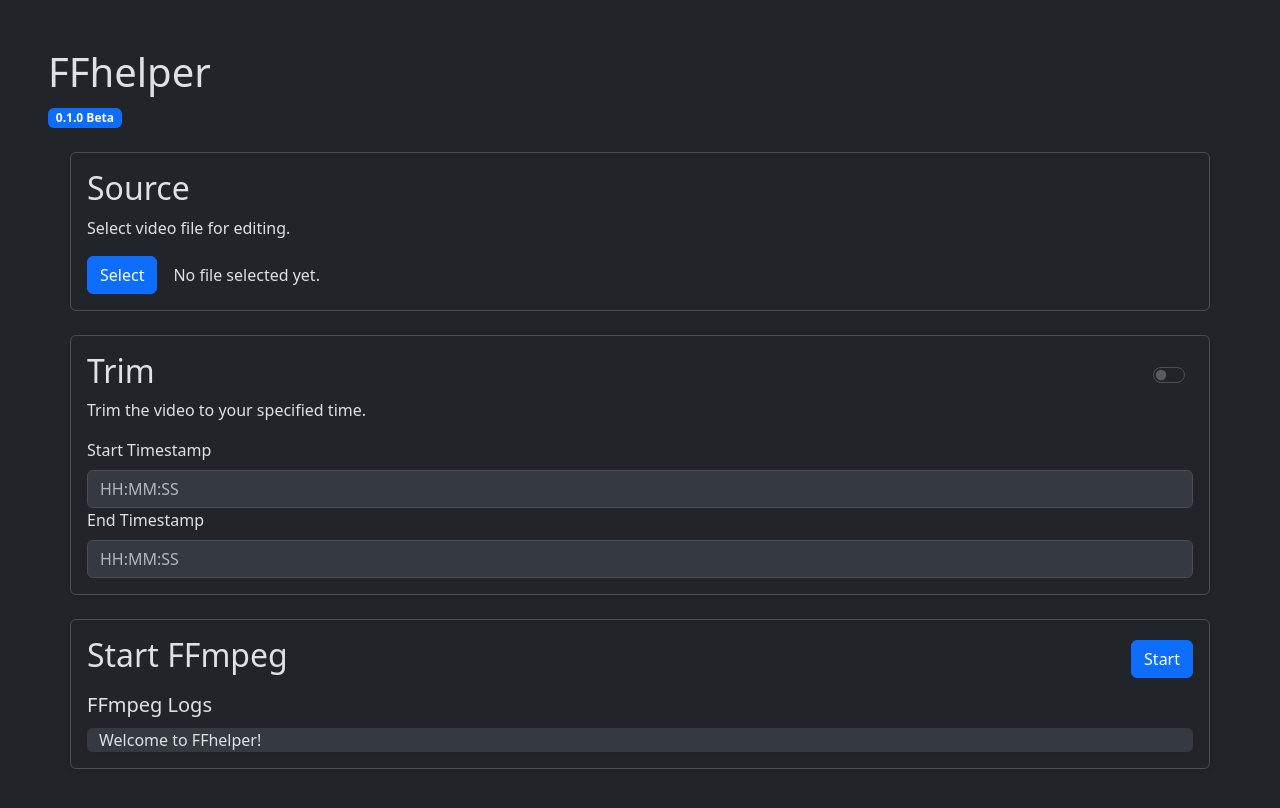
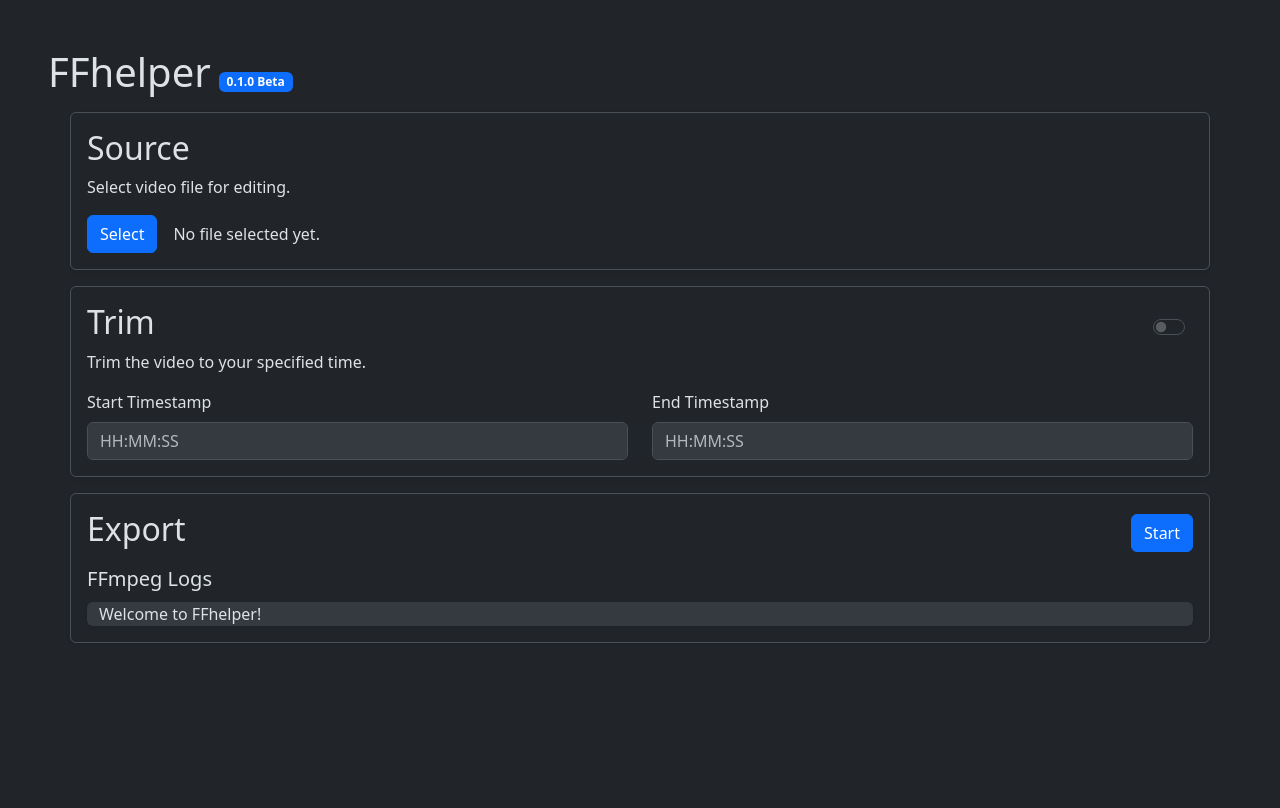
Before and after one commit to carince/FFhelper, a React (Create React App) app: page / in a window 1280 px wide. Shown: the top 808 px of the page. Built offline with nearby package versions, Linux system fonts and the light colour scheme.

Commit message:
package: cleanup forms: cleanup & fix margins

```diff
--- a/src/pages/App.tsx
+++ b/src/pages/App.tsx
@@ -1,22 +1,21 @@
-import React from 'react'
 import SelectFile from './forms/SelectFile'
 import Trim from './forms/Trim';
-import Run from './forms/Run'
+import Export from './forms/Export'
 
 import { Badge, Col, Stack } from 'react-bootstrap';
 
 export default function App() {
   return (
     <div className="App p-5 col">
-      <Stack gap={4}>
-        <Col>
-          <h1> FFhelper </h1>
-          <Badge>0.1.0 Beta</Badge>
+      <Stack gap={3}>
+        <Col className="d-flex">
+          <h1 className="m-0"> FFhelper </h1>
+          <Badge className="align-self-end ms-2 mb-1">0.1.0 Beta</Badge>
         </Col>
 
         <SelectFile />
         <Trim />
-        <Run />
+        <Export />
       </Stack>
     </div>
   );
--- a/src/pages/forms/Run.tsx
+++ b/src/pages/forms/Export.tsx
@@ -4,16 +4,16 @@
     window.api.run()
 }
 
-export default function Run() {
+export default function Export() {
     return (
-        <Container className="Run border rounded shadow-sm p-3">
-            <Row className="Run-Title">
+        <Container className="Export border rounded shadow-sm p-3">
+            <Row className="Title">
                 <Col className="d-flex justify-content-between align-items-center mb-2">
-                    <h2> Start FFmpeg </h2>
+                    <h2> Export </h2>
                     <Button onClick={run} > Start </Button>
                 </Col>
             </Row>
-            <Row className="Run-Body">
+            <Row className="Body">
                 <Col>
                     <p className="fs-5 mb-2"> FFmpeg Logs </p>
                     <Container className="Console bg-light-subtle rounded shadow-sm d-inline-flex">
--- a/src/pages/forms/SelectFile.tsx
+++ b/src/pages/forms/SelectFile.tsx
@@ -15,11 +15,11 @@
 
     return (
         <Container className="SelectFile border rounded shadow-sm p-3">
-            <Row className="SelectFile-Title">
+            <Row className="Title">
                 <h2> Source </h2>
                 <p className="fs-6"> Select video file for editing.</p>
             </Row>
-            <Row className="SelectFile-Body">
+            <Row className="Body">
                 <Col className="d-flex align-items-center">
                     <Button onClick={fileDialog} className='me-3'> Select </Button>
                     <p className='filePath col-md-auto m-0'> No file selected yet. </p>
--- a/src/pages/forms/Trim.tsx
+++ b/src/pages/forms/Trim.tsx
@@ -6,7 +6,7 @@
 
     return (
         <Container className="Trim border rounded shadow-sm p-3">
-            <Row className="Trim-Title">
+            <Row className="Title">
                 <Col className="d-flex justify-content-between align-items-center">
                     <h2> Trim </h2>
                     <Form.Check type="switch"
@@ -23,23 +23,29 @@
                 </Col>
                 <p className='fs-6'> Trim the video to your specified time. </p>
             </Row>
-            <Form className="Trim-Body">
+
+            <Form className="Body">
                 <fieldset disabled={isDisabled}>
+                    <Row >
+                        <Col>
                             <Form.Group>
                                 <Form.Label> Start Timestamp </Form.Label>
                                 <Form.Control type="input" placeholder="HH:MM:SS" onChange={(elm) => {
                                     window.settings.update("trimStart", elm.target.value);
                                 }} />
                             </Form.Group>
-
+                        </Col>
+                        <Col>
                             <Form.Group>
                                 <Form.Label> End Timestamp </Form.Label>
                                 <Form.Control type="input" placeholder="HH:MM:SS" onChange={(elm) => {
                                     window.settings.update("trimEnd", elm.target.value);
                                 }} />
                             </Form.Group>
+                        </Col>
+                    </Row>
                 </fieldset>
             </Form>
-        </Container>
+        </Container >
     )
 }
```
Also changed, not shown: package.json (+10 -10 lines), 2 other files (tests, documents, lock files or other folders). Lines whose indentation alone changed are shown as unchanged.
